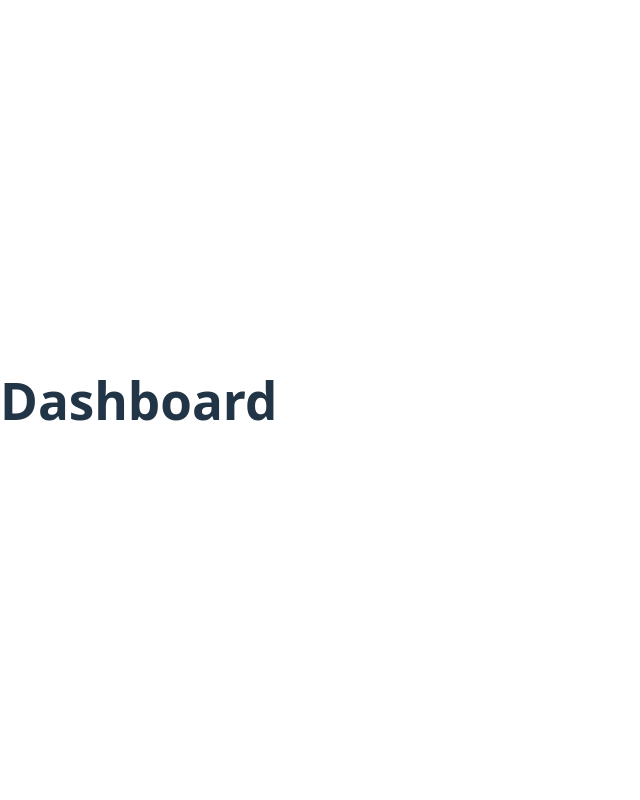
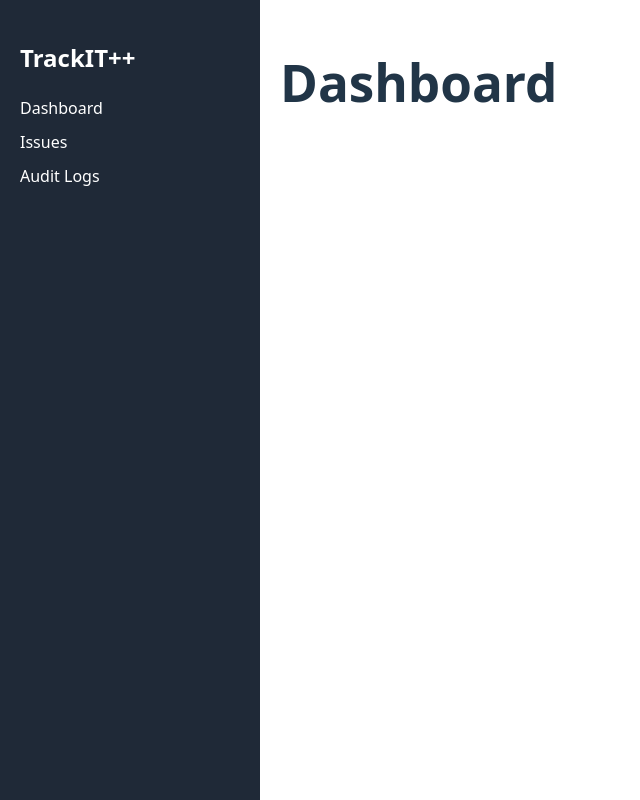
Before and after one commit to AnshS-GIT/trackitpp, a React app in the folder frontend/: page / in a window 1280 px wide. Shown: the whole page, without its empty margins (0-640 px from the left). Built offline with nearby package versions, Linux system fonts and the light colour scheme; the HTML template or start-up script is replaced by a standard one.

Commit message:
introduced admin layout with sidebar navigation

```diff
--- /dev/null
+++ b/frontend/src/layouts/AdminLayout.jsx
@@ -0,0 +1,29 @@
+import { Link } from "react-router-dom";
+
+export default function AdminLayout({ children }) {
+  return (
+    <div style={{ display: "flex", minHeight: "100vh" }}>
+      {/* Sidebar */}
+      <aside
+        style={{
+          width: "220px",
+          background: "#1f2937",
+          color: "#fff",
+          padding: "20px",
+        }}
+      >
+        <h2 style={{ marginBottom: "20px" }}>TrackIT++</h2>
+        <nav style={{ display: "flex", flexDirection: "column", gap: "10px" }}>
+          <Link to="/" style={{ color: "#fff" }}>Dashboard</Link>
+          <Link to="/issues" style={{ color: "#fff" }}>Issues</Link>
+          <Link to="/audit-logs" style={{ color: "#fff" }}>Audit Logs</Link>
+        </nav>
+      </aside>
+
+      {/* Main Content */}
+      <main style={{ flex: 1, padding: "20px" }}>
+        {children}
+      </main>
+    </div>
+  );
+}
--- a/frontend/src/pages/Dashboard.jsx
+++ b/frontend/src/pages/Dashboard.jsx
@@ -1,3 +1,9 @@
+import AdminLayout from "../layouts/AdminLayout";
+
 export default function Dashboard() {
-  return <h1>Dashboard</h1>;
+  return (
+    <AdminLayout>
+      <h1>Dashboard</h1>
+    </AdminLayout>
+  );
 }
```
